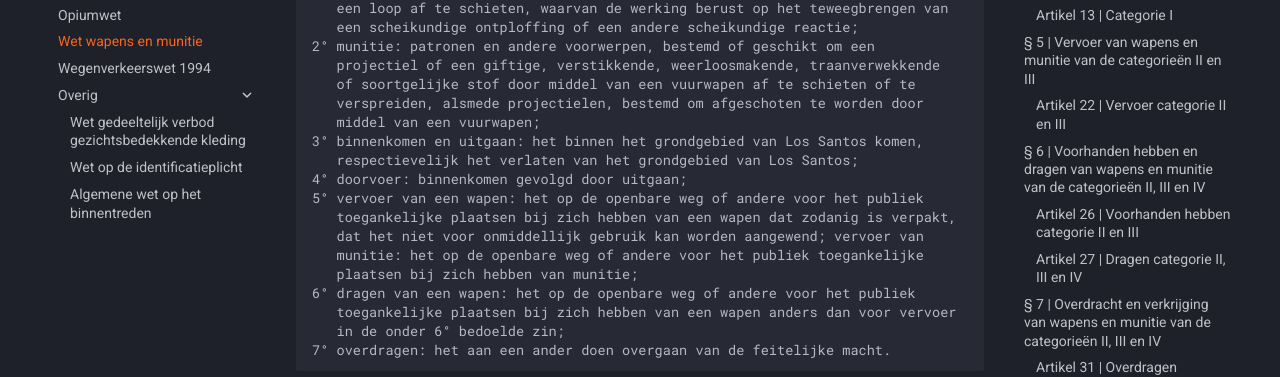
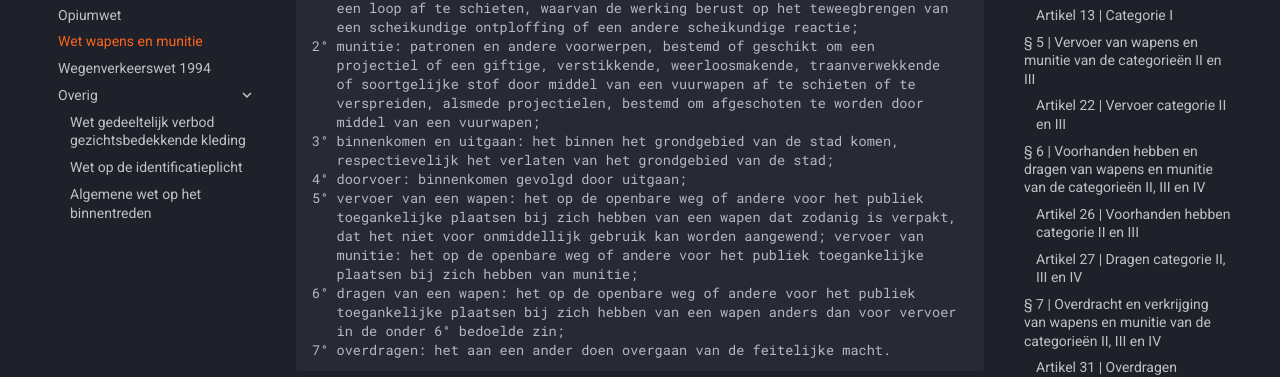
Before and after one commit to NLDenny/wetboek, an MkDocs documentation site: the page built from docs/wwm.md, in a window 1280 px wide and 900 px high. Shown: the part 312-689 px from the top of the window. Built offline with MkDocs 1.6.1 and Material for MkDocs 9.7.7, drawn with Linux system fonts in a browser that asks for light colours.

Commit message:
Update wwm.md

```diff
--- a/docs/wwm.md
+++ b/docs/wwm.md
@@ -13,8 +13,8 @@ In deze wet wordt verstaan onder:
    of soortgelijke stof door middel van een vuurwapen af te schieten of te
    verspreiden, alsmede projectielen, bestemd om afgeschoten te worden door
    middel van een vuurwapen;
-3° binnenkomen en uitgaan: het binnen het grondgebied van Los Santos komen,
-   respectievelijk het verlaten van het grondgebied van Los Santos;
+3° binnenkomen en uitgaan: het binnen het grondgebied van de stad komen,
+   respectievelijk het verlaten van het grondgebied van de stad;
 4° doorvoer: binnenkomen gevolgd door uitgaan;
 5° vervoer van een wapen: het op de openbare weg of andere voor het publiek
    toegankelijke plaatsen bij zich hebben van een wapen dat zodanig is verpakt,
```
